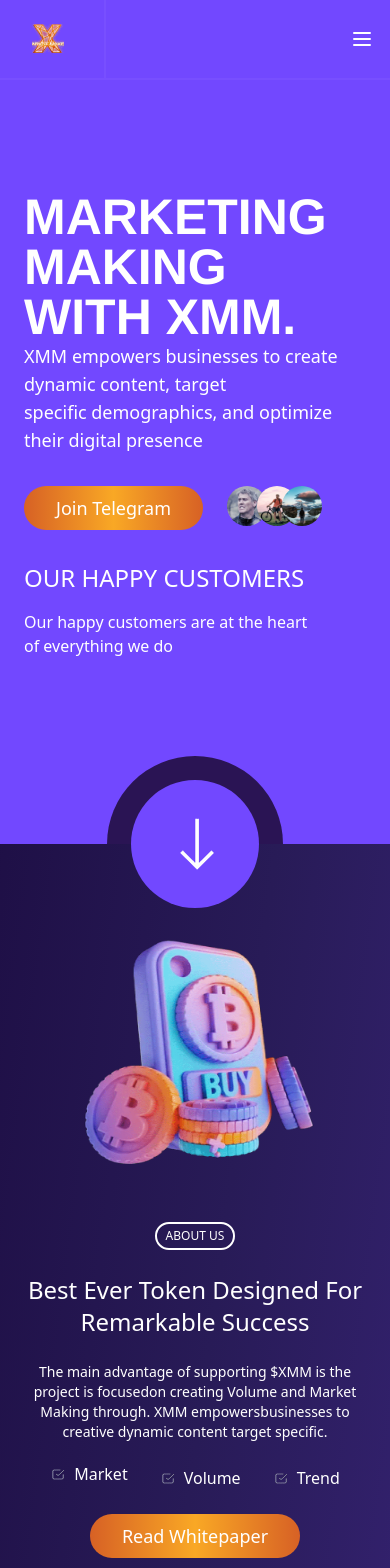
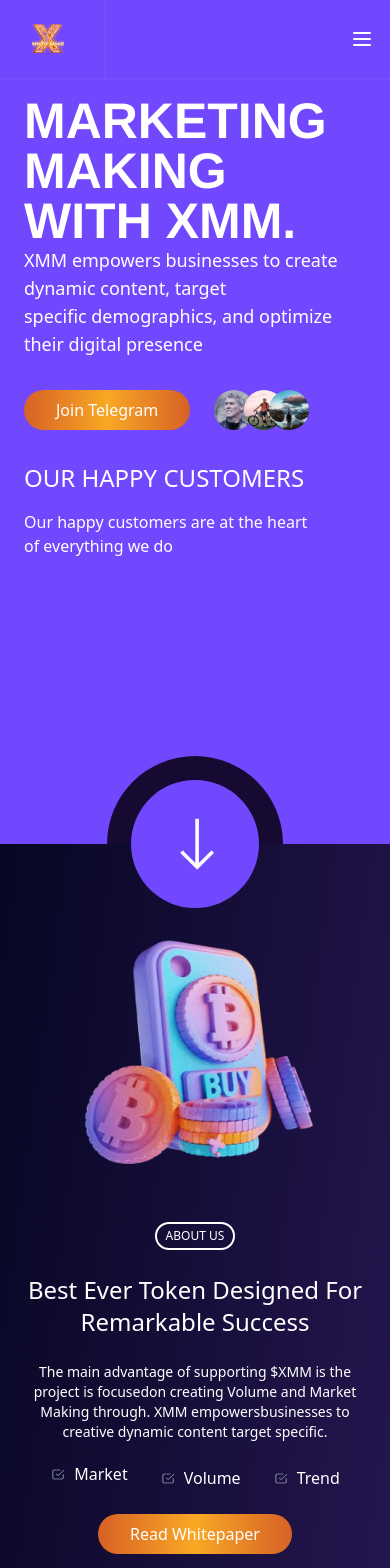
Before and after one commit to BKPASQUAL/-SprintCodeLabs-Test, a React (Vite) app: page / in a window 390 px wide. Shown: the top 1568 px of the page. Built offline with nearby package versions, Linux system fonts and the light colour scheme; a web font is replaced by a local one.

Commit message:
Colors changes

```diff
--- a/index.html
+++ b/index.html
@@ -2,9 +2,9 @@
 <html lang="en">
   <head>
     <meta charset="UTF-8" />
-    <link rel="icon" type="image/svg+xml" href="/vite.svg" />
+    <link rel="icon" type="image/svg+xml" href="./src/assets//Images/xmm-logo.png" />
     <meta name="viewport" content="width=device-width, initial-scale=1.0" />
-    <title>Vite + React</title>
+    <title>Crypto</title>
 
     <!-- Google Fonts (Kanit & Oswald) -->
     <link href="https://fonts.googleapis.com/css2?family=Kanit:ital,wght@0,100;0,200;0,300;0,400;0,500;0,600;0,700;0,800;0,900;1,100;1,200;1,300;1,400;1,500;1,600;1,700;1,800;1,900&family=Oswald:wght@200..700&display=swap" rel="stylesheet">
--- a/src/components/buttons/PrimaryButton.jsx
+++ b/src/components/buttons/PrimaryButton.jsx
@@ -3,7 +3,7 @@
 function PrimaryButton({buttonName}) {
   return (
     <div className="flex justify-center items-center">
-      <button className="bg-gradient-to-r from-primaryBtm via-middleBtm to-primaryBtm text-white font-medium text-lg px-8 py-2 rounded-full hover:shadow-lg transition-all duration-300">
+      <button className="bg-gradient-to-r from-primaryBtm via-middleBtm to-primaryBtm text-white font-medium text-base md:text-lg px-8 py-2 rounded-full hover:shadow-lg transition-all duration-300">
         {buttonName}
       </button>
     </div>
--- a/src/components/home/Arrow.jsx
+++ b/src/components/home/Arrow.jsx
@@ -11,7 +11,7 @@
       <div
         className="absolute w-44 h-44 flex justify-center items-center rounded-full"
         style={{
-          background: "linear-gradient(to bottom, #2A1454 50%, transparent 50%)",
+          background: "linear-gradient(to bottom, #160a33 50%, transparent 50%)",
         }}
       >
         <div className="w-32 h-32 bg-bgcolour rounded-full flex justify-center items-center">
--- a/src/components/home/HeroSection.jsx
+++ b/src/components/home/HeroSection.jsx
@@ -7,7 +7,7 @@
 
 function HeroSection() {
   return (
-    <div className="h-screen w-full bg-bgcolour pt-48 px-6 md:px-[17%]">
+    <div className="h-screen w-full bg-bgcolour pt-24 md:pt-48 px-6 md:px-[17%]">
       <div className="text-[50px] md:text-[145px] leading-none text-white font-extrabold flex flex-col w-full m-0 md:space-y-[0px] lg:space-y-[-10px] p-0">
         <div className="font-helveticaNeue">MARKETING MAKING</div>
         <h1 className="font-helveticaNeue">WITH XMM.</h1>
--- a/src/pages/Home.jsx
+++ b/src/pages/Home.jsx
@@ -16,7 +16,7 @@
   };
 
   return (
-    <div className="bg-gradient-to-br from-[#1B0B40] via-[#281B57] to-[#3A257C] text-white">
+    <div className="bg-gradient-to-br from-[#000319]  to-[#2f1b5e] text-white">
       <Navbar
         onScrollToHome={() => scrollToSection(heroSectionRef)}
         onScrollToAboutUs={() => scrollToSection(aboutUsRef)}
--- a/tailwind.config.js
+++ b/tailwind.config.js
@@ -10,7 +10,7 @@
         bgcolour: "#7248FF",
         primaryBtm: "#D76125",
         middleBtm: "#F9A825",
-        darkPurple: "#01011B",
+        darkPurple: "#000319",
         midPurple: "#2A1454",
         lightPurple: "#2E1A61",
       },
@@ -20,7 +20,7 @@
         helveticaNeue: ['Helvetica Neue', 'Arial', 'sans-serif'],
       },
       gradientColorStops: {
-        'dark-purple': "#01011B",
+        'dark-purple': "#000319",
         'mid-purple': "#2A1454",
         'light-purple': "#2E1A61",
       },
```
